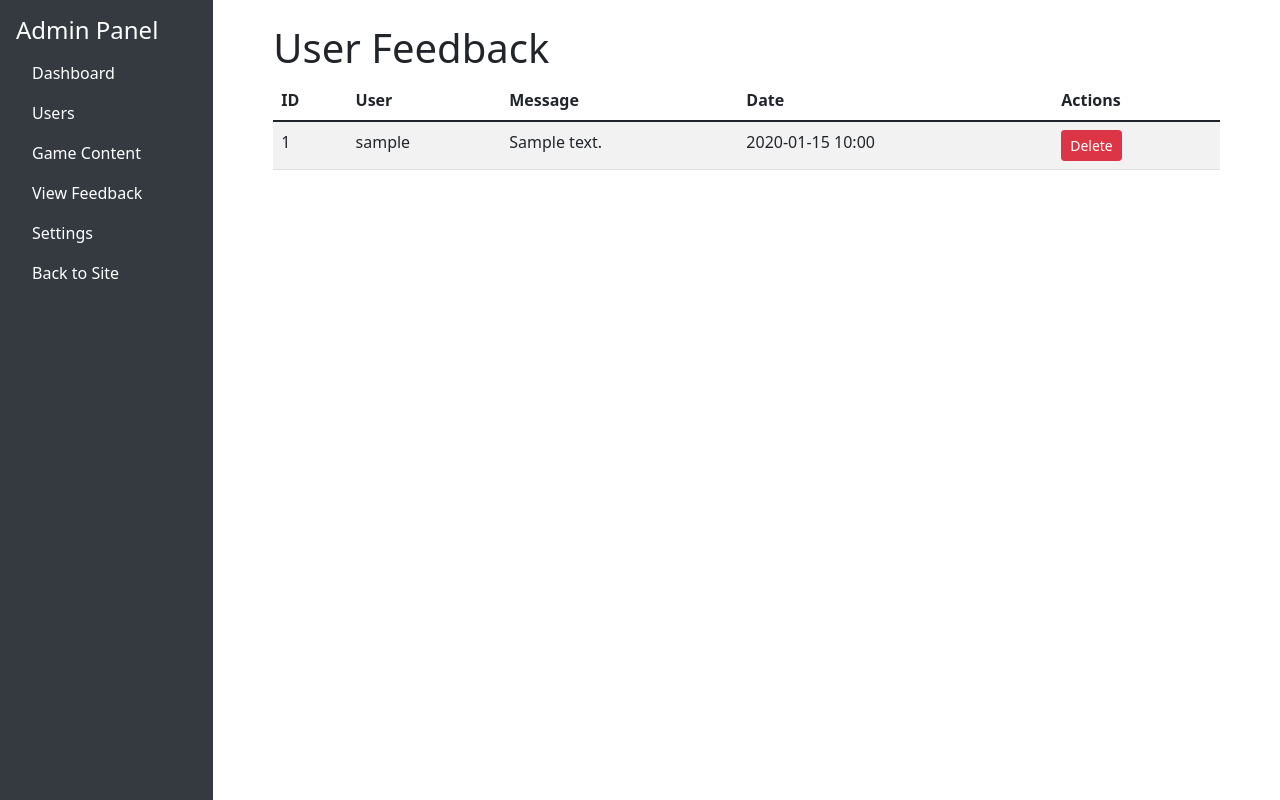
After one commit to Fawas124/Number_Guesser, a Python web app: template app/templates/admin/view_feedback.html in a window 1280 px wide. The commit adds this page. Run offline with Jinja, Linux system fonts and the light colour scheme; the template is opened without the code that fills it: most values are stand-ins (such as "Sample title", 1, 10 or a date in 2020); some libraries are stand-ins or nearby versions.

Commit message:
Interesting game

```diff
--- a/app/templates/admin/base.html
+++ b/app/templates/admin/base.html
@@ -29,6 +29,9 @@
                             <a class="nav-link text-white" href="{{ url_for('admin.manage_content') }}">Game Content</a>
                         </li>
                         <li class="nav-item">
+                            <a class="nav-link text-white" href="{{ url_for('admin.manage_feedback') }}">View Feedback</a>
+                        </li>
+                        <li class="nav-item">
                             <a class="nav-link text-white" href="{{ url_for('admin.system_settings') }}">Settings</a>
                         </li>
                         <li class="nav-item">
--- /dev/null
+++ b/app/templates/admin/view_feedback.html
@@ -0,0 +1,49 @@
+<!-- app/templates/admin/view_feedback.html -->
+{% extends "admin/base.html" %}
+
+{% block content %}
+<div class="container">
+    <h1>User Feedback</h1>
+
+    <div class="table-responsive">
+        <table class="table table-striped">
+            <thead>
+                <tr>
+                    <th>ID</th>
+                    <th>User</th>
+                    <th>Message</th>
+                    <th>Date</th>
+                    <th>Actions</th>
+                </tr>
+            </thead>
+            <tbody>
+                {% for feedback in feedbacks %}
+                <tr>
+                    <td>{{ feedback.id }}</td>
+                    <td>
+                        {% if feedback.user %}
+                            {{ feedback.user.username }}
+                        {% else %}
+                            Anonymous
+                        {% endif %}
+                    </td>
+                    <td>{{ feedback.message }}</td>
+                    <td>{{ feedback.created_at.strftime('%Y-%m-%d %H:%M') }}</td>
+                    <td>
+                        <a href="{{ url_for('admin.delete_feedback', feedback_id=feedback.id) }}"
+                           class="btn btn-danger btn-sm"
+                           onclick="return confirm('Are you sure you want to delete this feedback?')">
+                            Delete
+                        </a>
+                    </td>
+                </tr>
+                {% else %}
+                <tr>
+                    <td colspan="6">No feedback received yet.</td>
+                </tr>
+                {% endfor %}
+            </tbody>
+        </table>
+    </div>
+</div>
+{% endblock %}
```
Also changed, not shown: app/admin/routes.py (+11 -5 lines), app/templates/admin/dashboard.html (+15 -4 lines).
